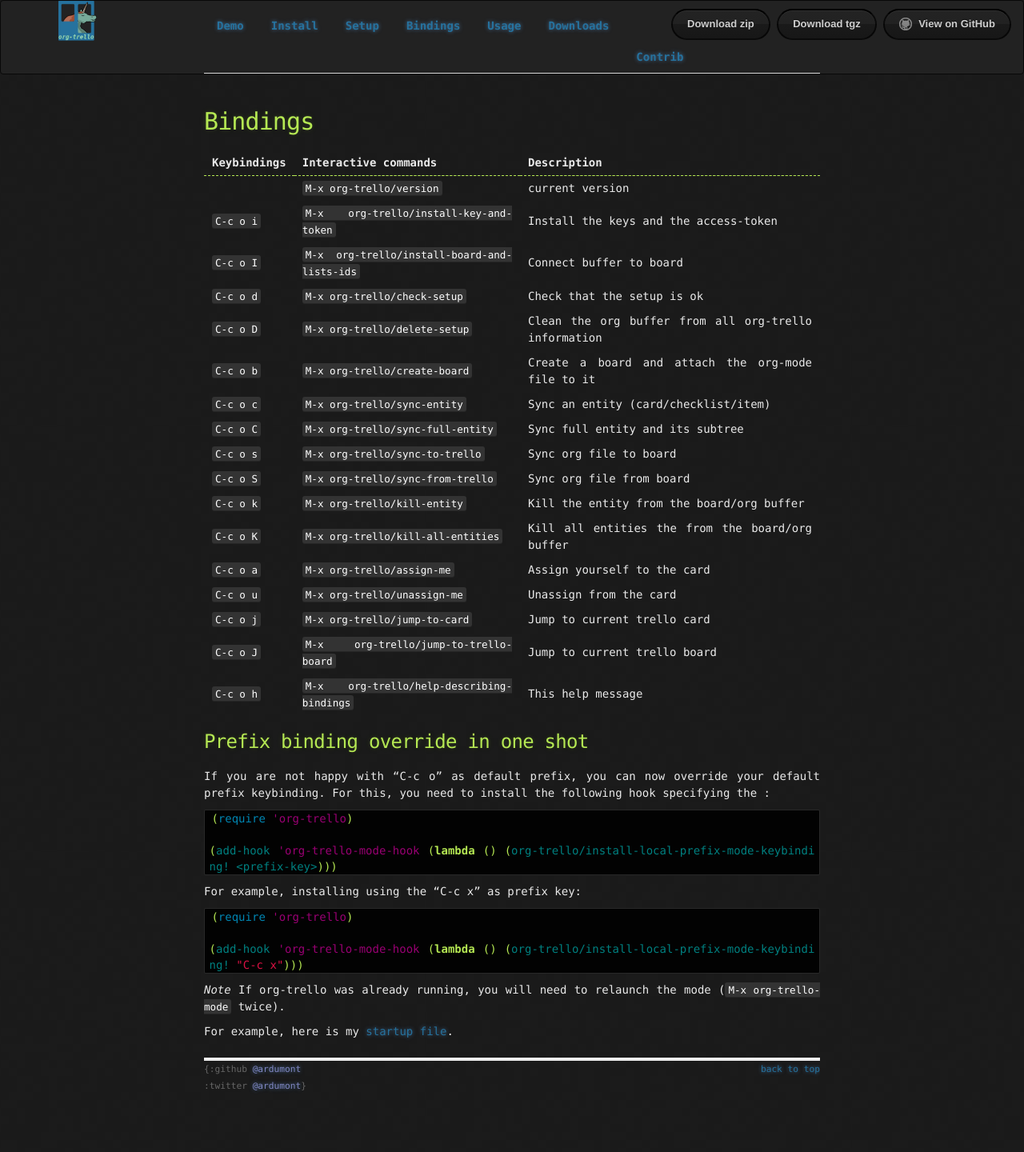
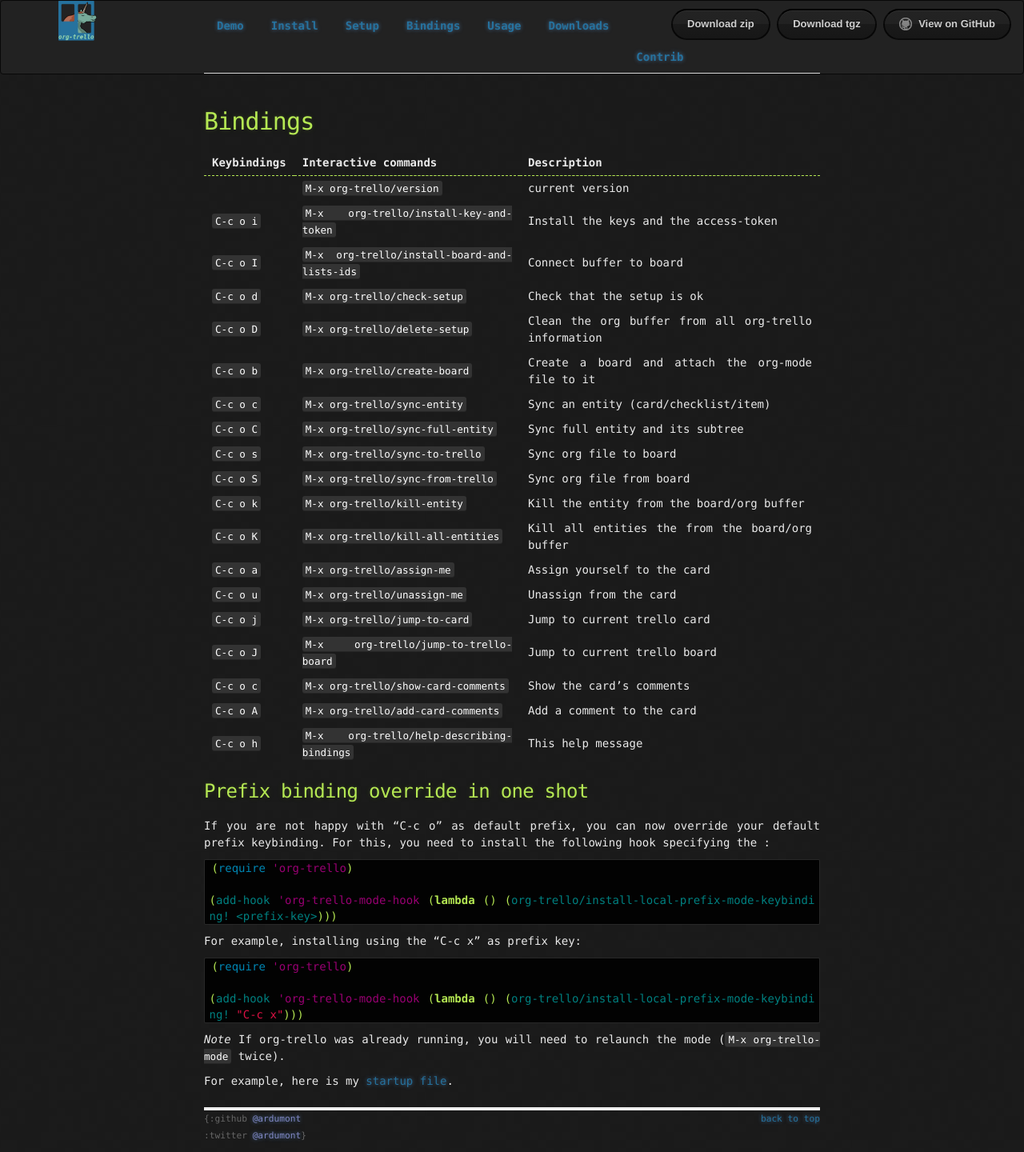
Before and after one commit to org-trello/org-trello.github.io, a Jekyll site: the page built from bindings.md, in a window 1280 px wide. Shown: the whole page at 80% size. Built offline with Jekyll 4.4.1, drawn with Linux system fonts in a browser that asks for light colours; Markdown is read by kramdown in place of the engine named in the settings; before the commit the page ends 1378 px from its top, so only the background shows below that.

Commit message:
Add the new bindings for the 0.3.6 versions

```diff
--- a/bindings.md
+++ b/bindings.md
@@ -22,6 +22,8 @@ Keybindings        | Interactive commands                                  | Des
 <kbd>C-c o u</kbd> | <kbd>M-x org-trello/unassign-me</kbd>                 | Unassign from the card
 <kbd>C-c o j</kbd> | <kbd>M-x org-trello/jump-to-card</kbd>                | Jump to current trello card
 <kbd>C-c o J</kbd> | <kbd>M-x org-trello/jump-to-trello-board</kbd>        | Jump to current trello board
+<kbd>C-c o c</kbd> | <kbd>M-x org-trello/show-card-comments</kbd>          | Show the card's comments
+<kbd>C-c o A</kbd> | <kbd>M-x org-trello/add-card-comments</kbd>           | Add a comment to the card
 <kbd>C-c o h</kbd> | <kbd>M-x org-trello/help-describing-bindings</kbd>    | This help message
 
 ### Prefix binding override in one shot
```
